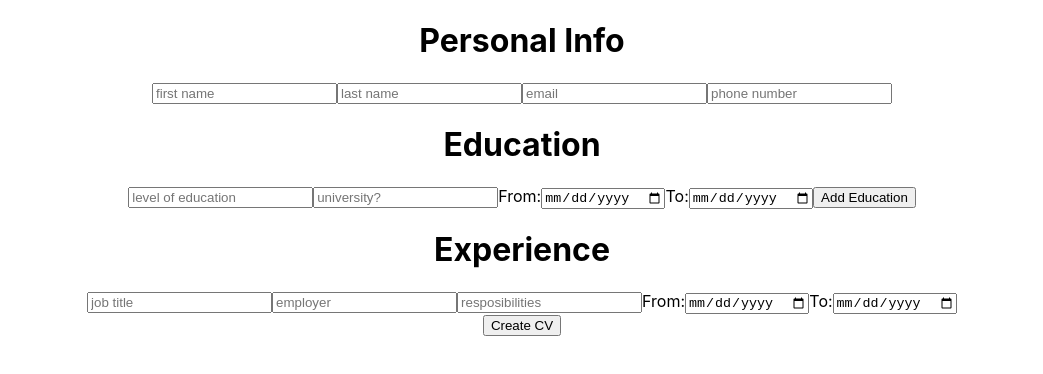
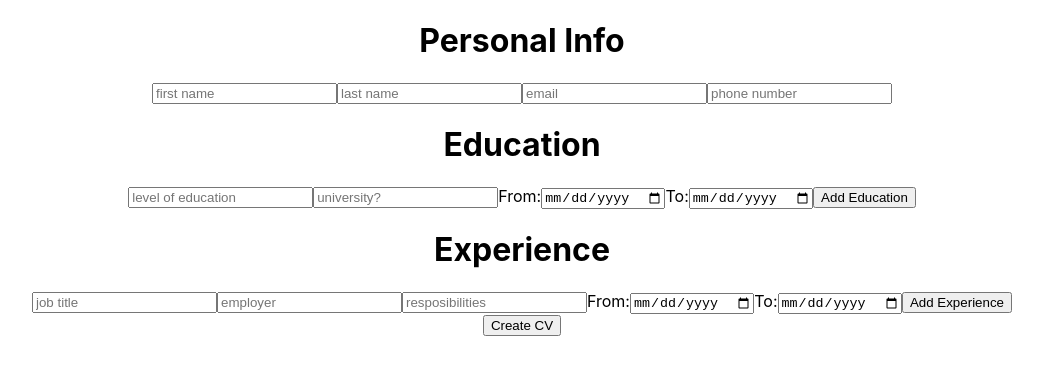
Before and after one commit to pongpwner/cv-project, a React (Create React App) app: page / in a window 1280 px wide. Shown: the top 374 px of the page, without its empty margins (118-1161 px from the left). Built offline with nearby package versions, Linux system fonts and the light colour scheme.

Commit message:
merge test

```diff
--- a/src/App.js
+++ b/src/App.js
@@ -7,17 +7,28 @@ class App extends Component {
     this.state = {
       personalInfo: {},
       education: [{ id: 0 }],
-      experience: {},
+      experience: [{ id: 0 }],
     };
     this.changePersonalInfo = this.changePersonalInfo.bind(this);
     this.changeEducation = this.changeEducation.bind(this);
     this.changeExperience = this.changeExperience.bind(this);
   }
   addEducation = () => {
-    console.log("add");
+    console.log("add ed");
     this.setState((prevState) => ({
       education: [...prevState.education, { id: prevState.education.length }],
     }));
+    console.log(this.state);
+  };
+  addExperience = () => {
+    console.log("add ex");
+    this.setState((prevState) => ({
+      experience: [
+        ...prevState.experience,
+        { id: prevState.experience.length },
+      ],
+    }));
+    console.log(this.state);
   };
 
   changePersonalInfo = (target) => {
@@ -41,15 +52,13 @@ class App extends Component {
     console.log(this.state.education);
     this.setState({ education: eduCopy });
   };
-  changeExperience = (target) => {
-    this.setState((prevState) => {
-      return {
-        experience: {
-          ...prevState.experience,
-          [target.name]: target.value,
-        },
-      };
-    });
+  changeExperience = (target, id) => {
+    let exCopy = this.state.experience;
+    let item = { ...exCopy[id] };
+    item[target.name] = target.value;
+    exCopy[id] = item;
+    console.log(this.state.experience);
+    this.setState({ experience: exCopy });
   };
 
   render() {
@@ -63,6 +72,7 @@ class App extends Component {
           changeE={this.changeEducation}
           changeEx={this.changeExperience}
           addEdu={this.addEducation}
+          addEx={this.addExperience}
         ></InputForm>
       </div>
     );
--- a/src/components/Experience/Experience.jsx
+++ b/src/components/Experience/Experience.jsx
@@ -9,18 +9,18 @@ class Experience extends Component {
           type="text"
           placeholder="job title"
           name="jobTitle"
-          onChange={(e) => this.props.change(e.target)}
+          onChange={(e) => this.props.change(e.target, this.props.id)}
         />
         <input
           type="text"
           placeholder="employer"
           name="employer"
-          onChange={(e) => this.props.change(e.target)}
+          onChange={(e) => this.props.change(e.target, this.props.id)}
         />
         <input
           type="text"
           placeholder="resposibilities"
-          onChange={(e) => this.props.change(e.target)}
+          onChange={(e) => this.props.change(e.target, this.props.id)}
         />
         <label htmlFor="from">From:</label>
         <input
@@ -28,7 +28,7 @@ class Experience extends Component {
           id="from"
           placeholder="from"
           name="dateFromE"
-          onChange={(e) => this.props.change(e.target)}
+          onChange={(e) => this.props.change(e.target, this.props.id)}
         />
         <label htmlFor="to">To:</label>
         <input
@@ -36,8 +36,11 @@ class Experience extends Component {
           id="to"
           placeholder="to"
           name="dateToE"
-          onChange={(e) => this.props.change(e.target)}
+          onChange={(e) => this.props.change(e.target, this.props.id)}
         />
+        <button type="button" onClick={this.props.add}>
+          Add Experience
+        </button>
       </div>
     );
   }
--- a/src/components/InputForm/InputForm.jsx
+++ b/src/components/InputForm/InputForm.jsx
@@ -24,7 +24,17 @@ class InputForm extends Component {
           );
         })}
 
-        <Experience change={this.props.changeEx}></Experience>
+        {this.props.experience.map((ex) => {
+          return (
+            <Experience
+              key={ex.id}
+              id={ex.id}
+              change={this.props.changeEx}
+              add={this.props.addEx}
+            ></Experience>
+          );
+        })}
+
         <button type="submit"> Create CV</button>
       </form>
     );
```
